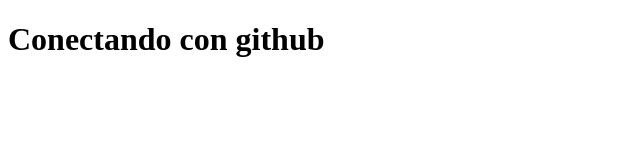
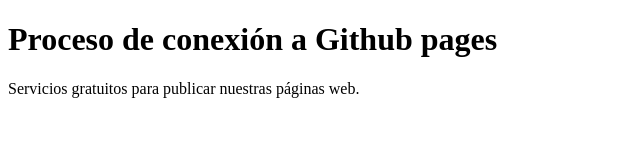
Before and after one commit to YulICV/GithubPages, a plain HTML site: page index.html in a window 1280 px wide. Shown: the whole page, without its empty margins (0-640 px from the left). Drawn offline with Linux system fonts and the light colour scheme.

Commit message:
Cambios realizados

```diff
--- a/index.html
+++ b/index.html
@@ -3,9 +3,11 @@
 <head>
     <meta charset="UTF-8">
     <meta name="viewport" content="width=device-width, initial-scale=1.0">
-    <title>Document</title>
+    <title>Github Pages</title>
 </head>
 <body>
-    <h1>Conectando con github</h1>
+    <h1>Proceso de conexión a Github pages</h1>
+    <p>Servicios gratuitos para publicar nuestras páginas web.</p>
+
 </body>
 </html>
```
